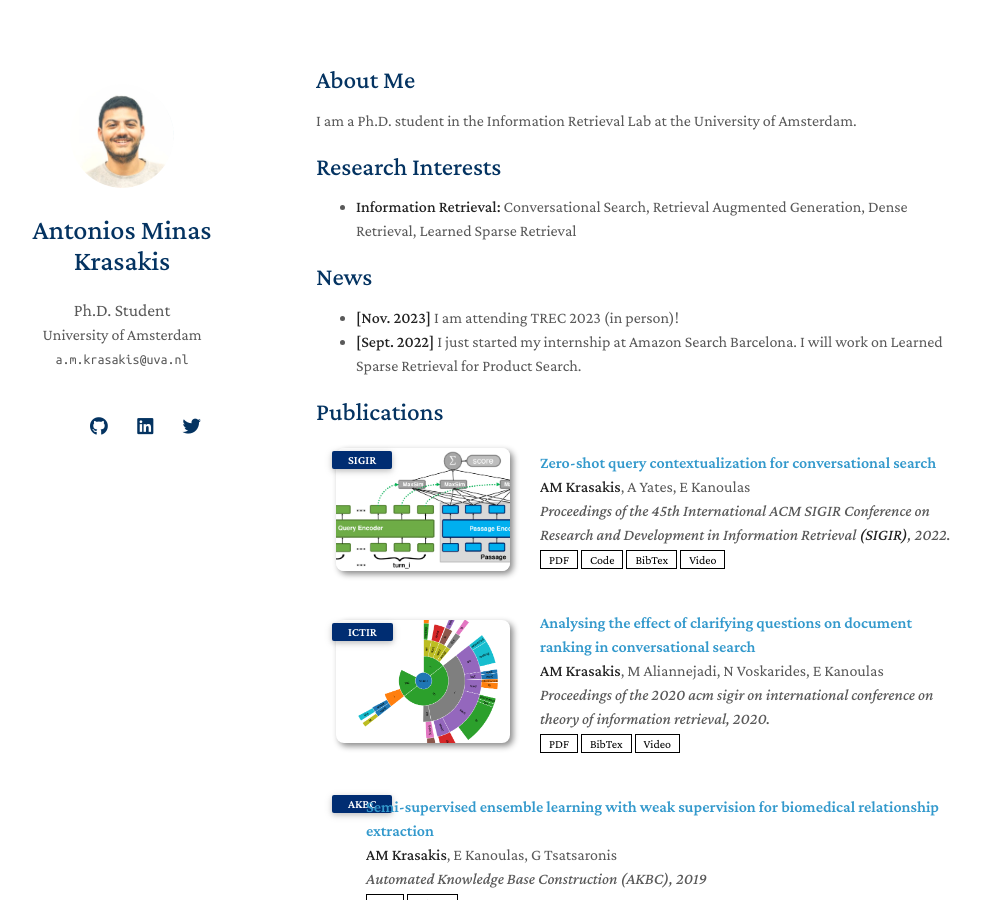
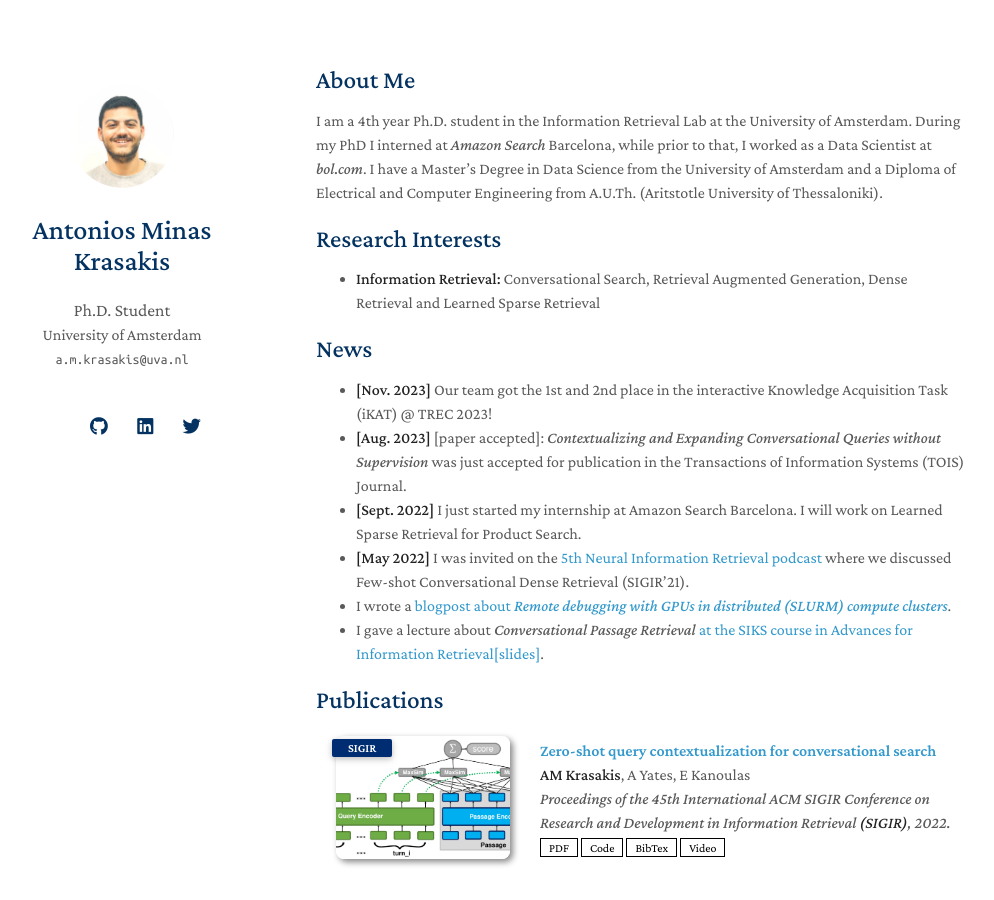
Before and after one commit to littlewine/littlewine.github.io, a Jekyll site: the page built from index.md, in a window 1280 px wide and 900 px high. Shown: the whole window, without its empty margins (154-1148 px from the left). Built offline with Jekyll 4.4.1, drawn with Linux system fonts in a browser that asks for light colours; nearby versions of some CDN libraries; a style sheet for code colours, icons or effects is not loaded; our own code applies the rules of GitHub Pages for plain Markdown files.

Commit message:
Update index.md

```diff
--- a/index.md
+++ b/index.md
@@ -4,16 +4,24 @@ layout: homepage
 
 ## About Me
 
-I am a Ph.D. student in the Information Retrieval Lab at the University of Amsterdam.
+I am a 4th year Ph.D. student in the Information Retrieval Lab at the University of Amsterdam.
+During my PhD I interned at *Amazon Search* Barcelona, while prior to that, I worked as a Data Scientist at *bol.com*.
+I have a Master's Degree in Data Science from the University of Amsterdam and a Diploma of Electrical and Computer Engineering from A.U.Th. (Aritstotle University of Thessaloniki).
 
 ## Research Interests
 
-- **Information Retrieval:** Conversational Search, Retrieval Augmented Generation, Dense Retrieval, Learned Sparse Retrieval
+- **Information Retrieval:** Conversational Search, Retrieval Augmented Generation, Dense Retrieval and Learned Sparse Retrieval
 
 ## News
 
-- **[Nov. 2023]** I am attending TREC 2023 (in person)!
+- **[Nov. 2023]** Our team got the 1st and 2nd place in the interactive Knowledge Acquisition Task (iKAT) @ TREC 2023!
+- **[Aug. 2023]** [paper accepted]: *Contextualizing and Expanding Conversational Queries without Supervision* was just accepted for publication in the Transactions of Information Systems (TOIS) Journal.
 - **[Sept. 2022]** I just started my internship at Amazon Search Barcelona. I will work on Learned Sparse Retrieval for Product Search.
+- **[May 2022]** I was invited on the <a href="https://www.youtube.com/watch?v=0q7aHGyXe5k">5th Neural Information Retrieval podcast</a> where we discussed Few-shot Conversational Dense Retrieval (SIGIR'21).
+- I wrote a <a href="https://medium.com/@tony.littlewine/remote-debugging-with-gpus-in-distributed-slurm-compute-clusters-948b32234daa">blogpost about *Remote debugging with GPUs in distributed (SLURM) compute clusters*</a>.
+- I gave a lecture about *Conversational Passage Retrieval* <a href="https://github.com/littlewine/ConversationalPassageRetrieval/blob/main/SIKS%20-%20Conversational%20Passage%20Retrieval.pdf"> at the SIKS course in Advances for Information Retrieval[slides]</a>.
+
+
 
 {% include_relative _includes/publications.md %}
 
```
